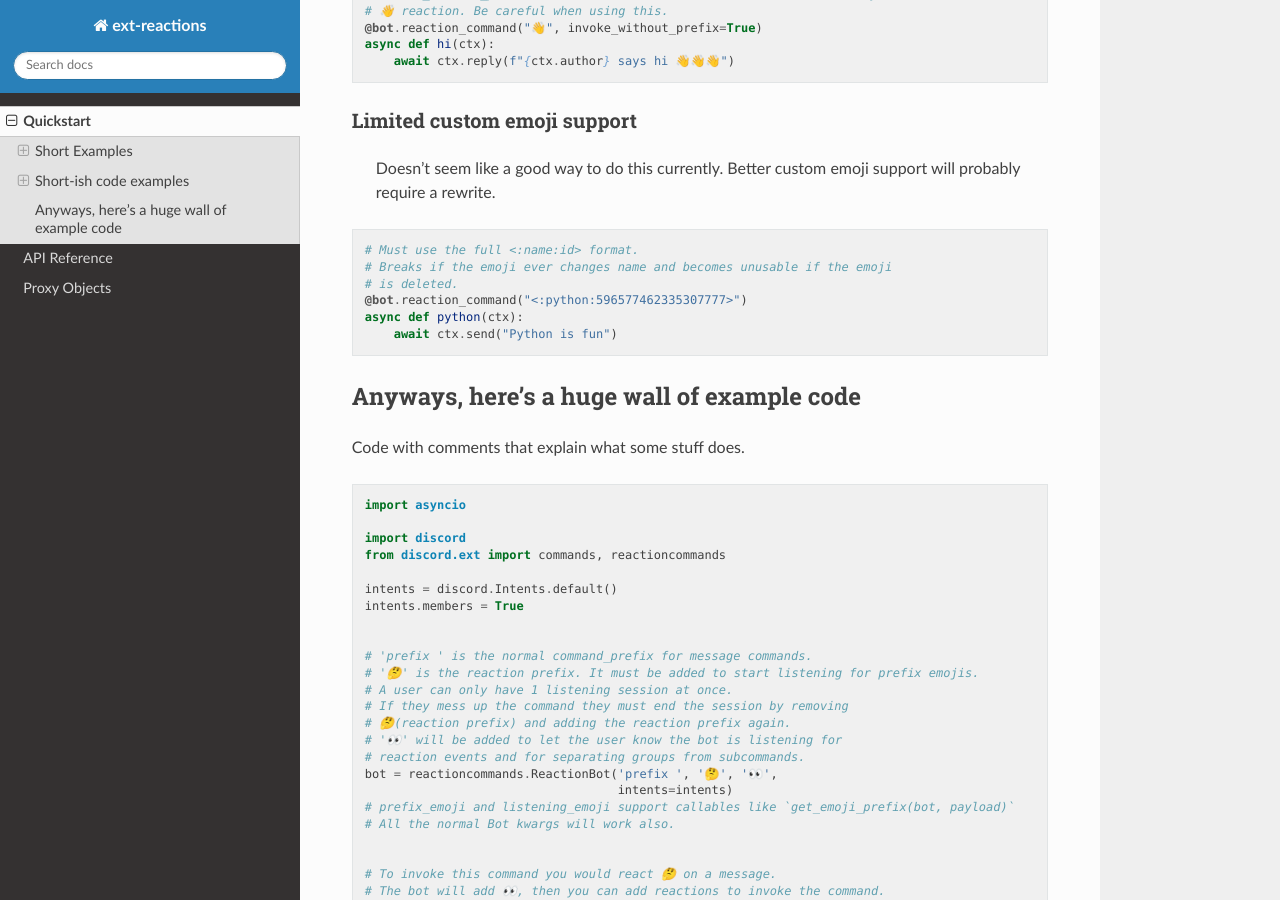
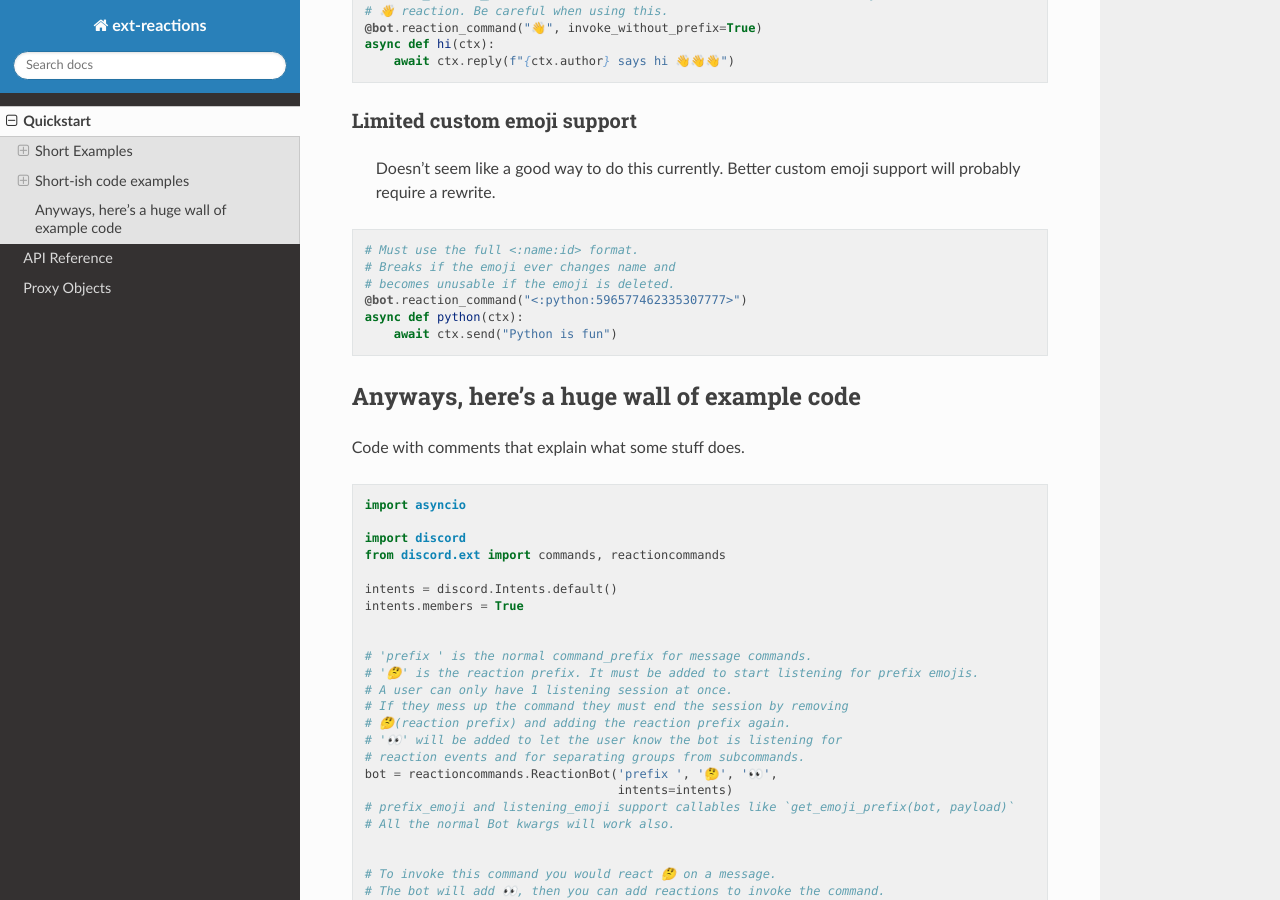
Before and after one commit to z03h/ext-reactions, a Sphinx documentation site: the page built from docs/source/quickstart.rst, in a window 1280 px wide and 900 px high, scrolled down 3097 px. Built offline with Sphinx 7.4.7 and the Read the Docs theme 2.0.0, drawn with Linux system fonts in a browser that asks for light colours.

Commit message:
leftover doc changes

```diff
--- a/docs/source/quickstart.rst
+++ b/docs/source/quickstart.rst
@@ -187,8 +187,8 @@ Limited custom emoji support
 .. code-block:: python
 
     # Must use the full <:name:id> format.
-    # Breaks if the emoji ever changes name and becomes unusable if the emoji
-    # is deleted.
+    # Breaks if the emoji ever changes name and
+    # becomes unusable if the emoji is deleted.
     @bot.reaction_command("<:python:596577462335307777>")
     async def python(ctx):
         await ctx.send("Python is fun")
```
Also changed, not shown: README.md (+6 -8 lines), 2 other files.
